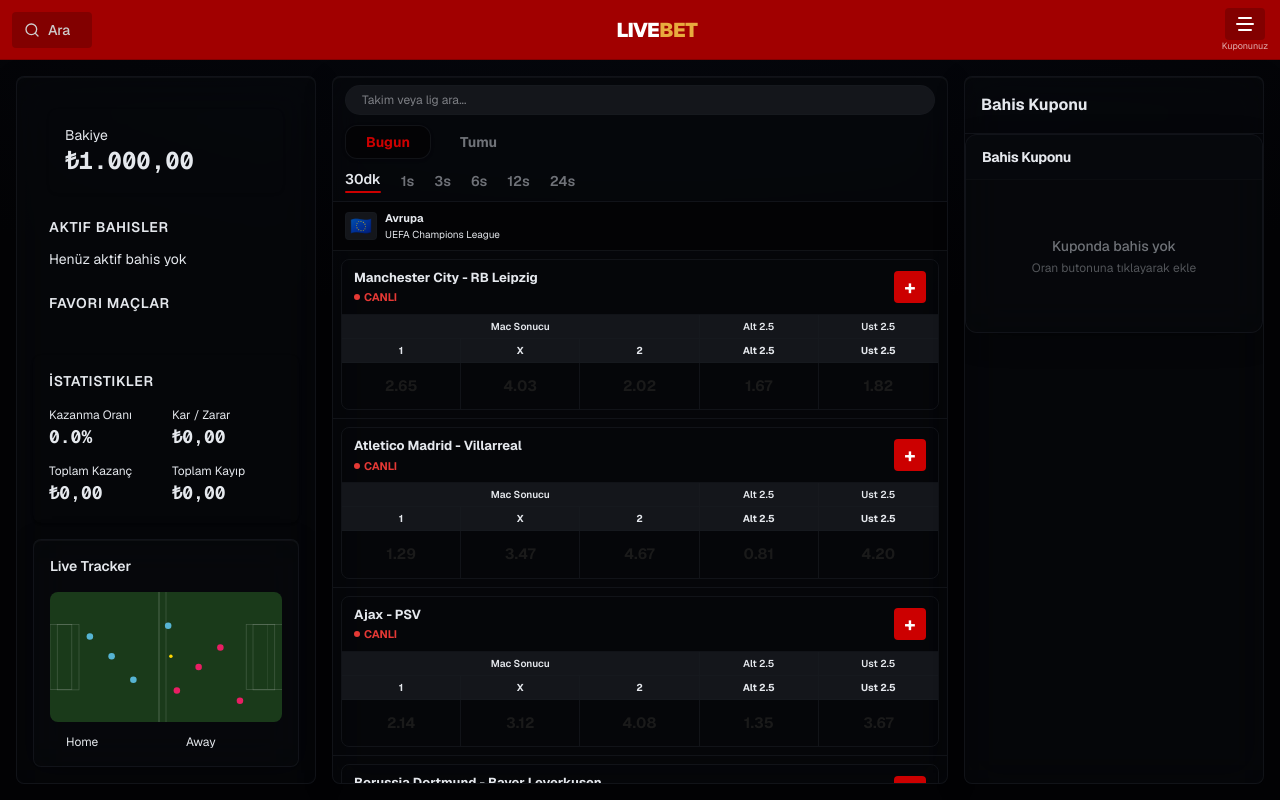
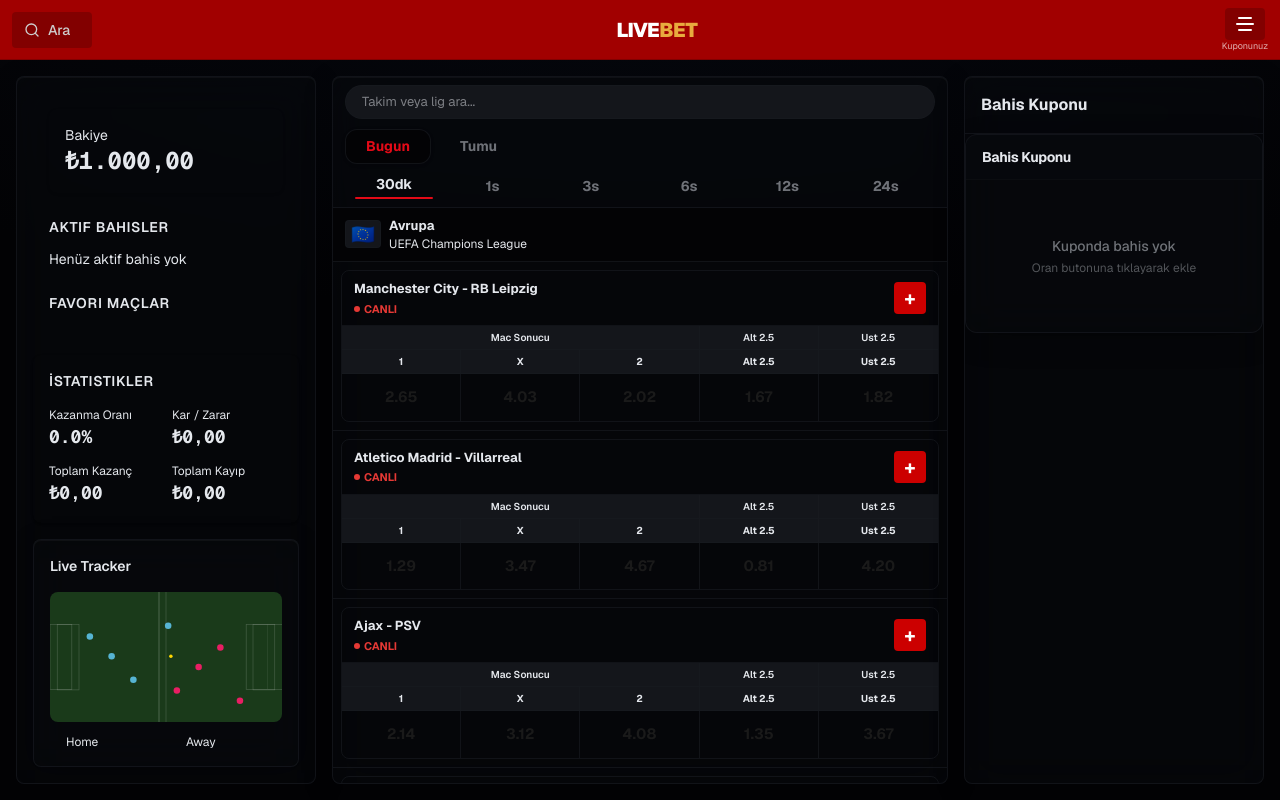
Before and after one commit to fourmeme21/Livebet, a Next.js app: page / in a window 1280 px wide. Built offline with nearby package versions, Linux system fonts and the light colour scheme.

Commit message:
Update markets-list.tsx

```diff
--- a/components/markets-list.tsx
+++ b/components/markets-list.tsx
@@ -5,6 +5,8 @@
 import { MarketCard } from './market-card';
 import { MatchDetailModal } from './match-detail-modal';
 import { motion } from 'framer-motion';
+
+const RED = '#E30A17';
 
 const FOOTBALL_LEAGUES = new Set([
   'UEFA Champions League', 'Premier League', 'La Liga',
@@ -34,6 +36,15 @@
   'NBA':                   'Amerika',
 };
 
+const TIME_FILTERS = [
+  { id: '30m', label: '30dk' },
+  { id: '1h',  label: '1s'   },
+  { id: '3h',  label: '3s'   },
+  { id: '6h',  label: '6s'   },
+  { id: '12h', label: '12s'  },
+  { id: '24h', label: '24s'  },
+];
+
 function groupByLeague(markets: Market[]) {
   const map = new Map<string, Market[]>();
   for (const m of markets) {
@@ -48,26 +59,18 @@
   }));
 }
 
-type SportTab = 'futbol' | 'basketbol';
-
 interface MarketsListProps {
   markets: Market[];
   onBetSelected: (item: BetSlipItem) => void;
-  sport?: SportTab;
+  sport?: 'futbol' | 'basketbol';
 }
 
 export function MarketsList({ markets, onBetSelected, sport = 'futbol' }: MarketsListProps) {
   const { favorites, toggleFavorite } = useBettingStore();
   const [search, setSearch]           = useState('');
   const [activeDay, setActiveDay]     = useState<'bugun' | 'tumu'>('bugun');
-  const [activeTime, setActiveTime]   = useState('all');
+  const [activeTime, setActiveTime]   = useState('30m');
   const [selectedMarket, setSelectedMarket] = useState<Market | null>(null);
-
-  const TIME_FILTERS = [
-    { id: 'all', label: '30dk' }, { id: '1h', label: '1s' },
-    { id: '3h',  label: '3s'  }, { id: '6h', label: '6s' },
-    { id: '12h', label: '12s' }, { id: '24h', label: '24s' },
-  ];
 
   const filtered = useMemo(() => markets.filter(m => {
     if (sport === 'futbol'    && !FOOTBALL_LEAGUES.has(m.name))   return false;
@@ -89,13 +92,13 @@
     <>
       <div className="flex h-full w-full flex-col bg-background">
 
-        {/* 1 — Ince arama cubugu */}
+        {/* 1 — Ince arama */}
         <div className="px-3 pt-2 pb-1 shrink-0">
           <input
             value={search}
             onChange={e => setSearch(e.target.value)}
             placeholder="Takim veya lig ara..."
-            className="w-full rounded-full px-4 py-1.5 text-xs outline-none"
+            className="w-full rounded-full px-4 py-1.5 text-[13px] outline-none"
             style={{
               backgroundColor: 'var(--muted)',
               color: 'var(--foreground)',
@@ -104,7 +107,7 @@
           />
         </div>
 
-        {/* 2 — Gun filtresi: Bugun | Tumu */}
+        {/* 2 — Gun filtresi */}
         <div className="flex px-3 py-1.5 gap-2 shrink-0">
           {[
             { id: 'bugun', label: 'Bugun' },
@@ -116,10 +119,10 @@
                 key={df.id}
                 onClick={() => setActiveDay(df.id as 'bugun' | 'tumu')}
                 whileTap={{ scale: 0.94 }}
-                className="rounded-xl px-5 py-1.5 text-sm font-bold transition-colors"
+                className="rounded-xl px-5 py-1.5 text-[14px] font-bold transition-colors"
                 style={{
                   backgroundColor: active ? 'var(--background)' : 'transparent',
-                  color: active ? '#cc0000' : 'var(--muted-foreground)',
+                  color: active ? RED : 'var(--muted-foreground)',
                   border: active ? '1px solid var(--border)' : '1px solid transparent',
                   boxShadow: active ? '0 1px 4px rgba(0,0,0,0.08)' : 'none',
                 }}
@@ -130,10 +133,9 @@
           })}
         </div>
 
-        {/* 3 — Zaman filtresi: 30dk | 1s | 3s … */}
+        {/* 3 — Zaman filtresi — ekran enine boydan boya yayil */}
         <div
-          className="flex gap-5 px-3 py-1 shrink-0 border-b border-border overflow-x-auto"
-          style={{ scrollbarWidth: 'none' }}
+          className="flex px-3 py-1 shrink-0 border-b border-border justify-between"
         >
           {TIME_FILTERS.map(tf => {
             const active = activeTime === tf.id;
@@ -142,15 +144,15 @@
                 key={tf.id}
                 onClick={() => setActiveTime(tf.id)}
                 whileTap={{ scale: 0.94 }}
-                className="shrink-0 text-sm font-semibold pb-1 transition-colors"
+                className="flex-1 text-center text-[14px] font-bold pb-1 transition-colors"
                 style={{ color: active ? 'var(--foreground)' : 'var(--muted-foreground)' }}
               >
                 {tf.label}
                 {active && (
                   <motion.div
                     layoutId="time-underline"
-                    className="h-[2px] rounded-full mt-0.5"
-                    style={{ backgroundColor: '#cc0000' }}
+                    className="h-[2px] rounded-full mt-0.5 mx-auto"
+                    style={{ backgroundColor: RED, width: '80%' }}
                   />
                 )}
               </motion.button>
@@ -158,7 +160,7 @@
           })}
         </div>
 
-        {/* 4 — Mac listesi: scroll, 2 kart gorununur */}
+        {/* 4 — Mac listesi */}
         <div
           className="flex-1 w-full overflow-y-auto"
           style={{ scrollbarWidth: 'none', WebkitOverflowScrolling: 'touch' }}
@@ -171,25 +173,26 @@
           ) : groups.map(group => (
             <div key={group.league}>
 
-              {/* Lig baslik: bayrak + ulke + lig adi */}
+              {/* Lig baslik */}
               <div
                 className="flex items-center gap-2 px-3 py-2 border-b border-border"
                 style={{ backgroundColor: 'var(--background)' }}
               >
-                {/* Bayrak kutu */}
                 <div
-                  className="flex items-center justify-center rounded w-8 h-7 shrink-0"
+                  className="flex items-center justify-center rounded w-9 h-7 shrink-0"
                   style={{ backgroundColor: 'var(--muted)', border: '1px solid var(--border)' }}
                 >
-                  <span style={{ fontSize: '1.1rem', lineHeight: 1 }}>{group.flag}</span>
+                  <span style={{ fontSize: '1.2rem', lineHeight: 1 }}>{group.flag}</span>
                 </div>
                 <div className="flex-1 min-w-0">
-                  <p className="text-[11px] font-bold text-foreground truncate">{group.country}</p>
-                  <p className="text-[10px] text-muted-foreground truncate">{group.league}</p>
+                  {/* 11px → 13px */}
+                  <p className="text-[13px] font-bold text-foreground truncate">{group.country}</p>
+                  {/* 10px → 12px */}
+                  <p className="text-[12px] text-muted-foreground truncate">{group.league}</p>
                 </div>
               </div>
 
-              {/* Mac kartlari — her ikisi gorunur, aralarinda cizgi */}
+              {/* Mac kartlari */}
               {group.markets.map((market, idx) => (
                 <div
                   key={market.id}
@@ -213,13 +216,10 @@
               ))}
             </div>
           ))}
-
-          {/* Alt bosluk — alt bar uzerine binmesin */}
           <div className="h-4" />
         </div>
       </div>
 
-      {/* Detay modal */}
       <MatchDetailModal
         market={selectedMarket}
         isOpen={!!selectedMarket}
```
